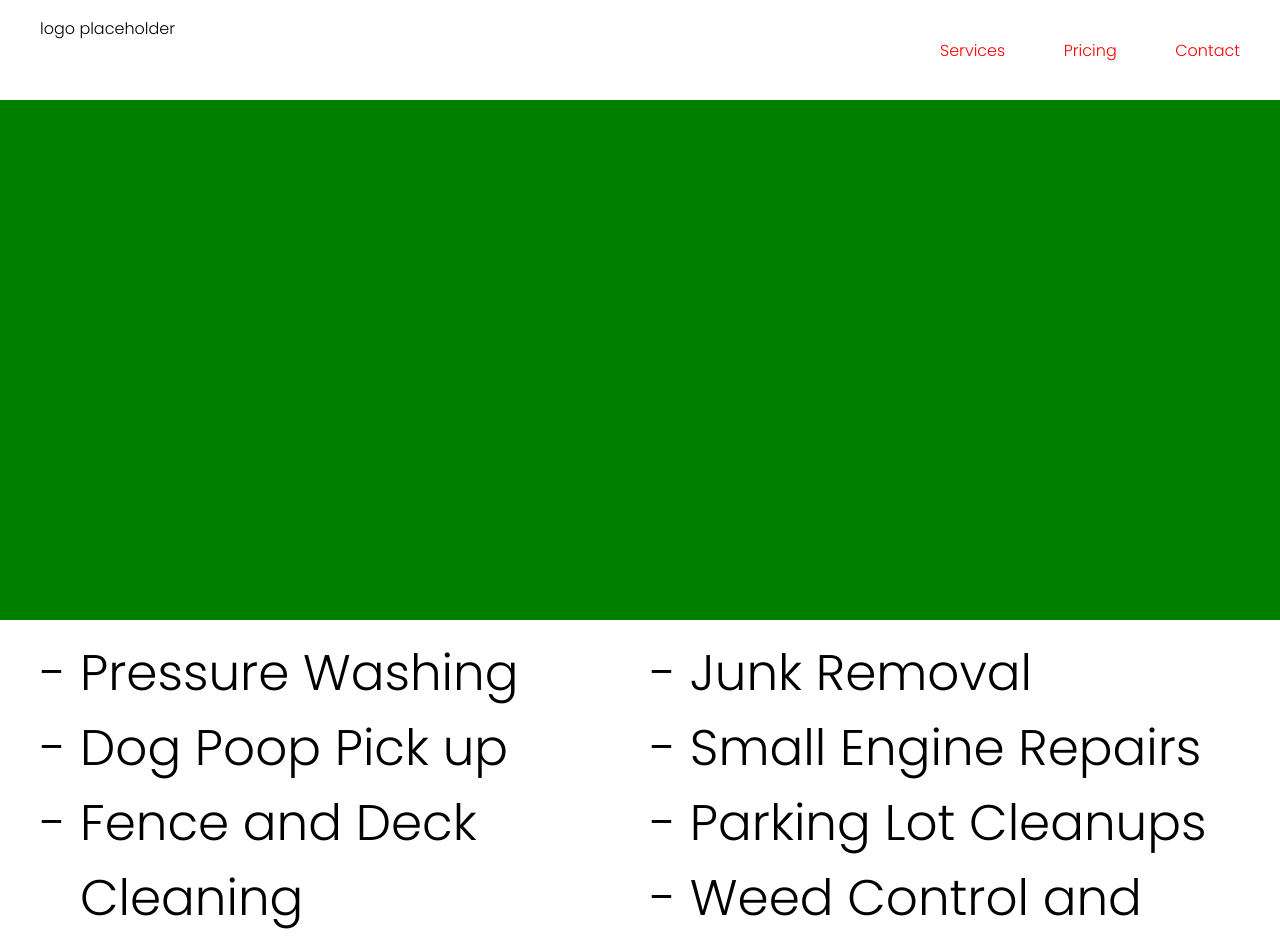
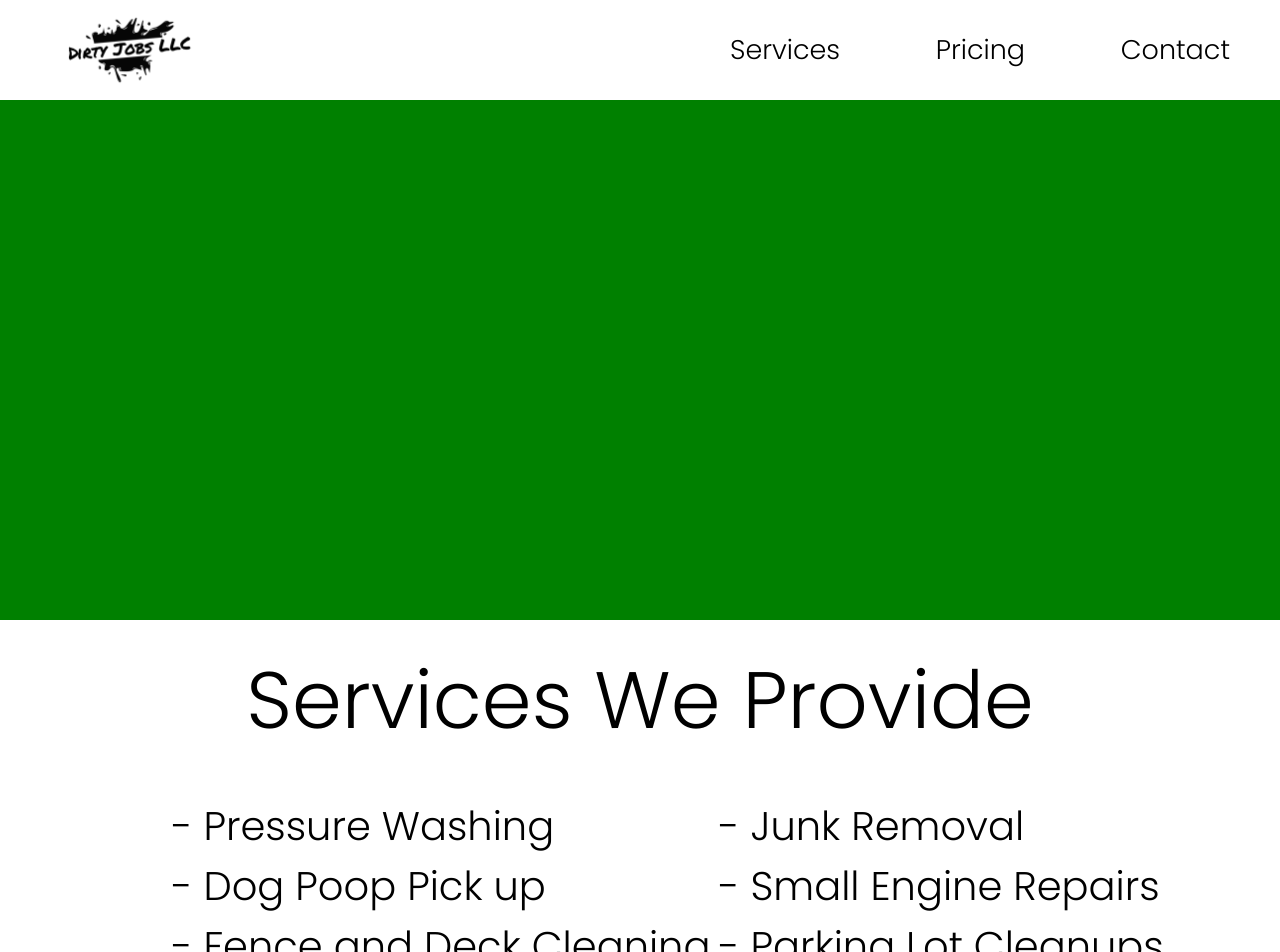
Before and after one commit to eninodel/Dirty-Jobs-LLC-website, a React (Create React App) app: page / in a window 1280 px wide. Shown: the top 952 px of the page. Built offline with nearby package versions, Linux system fonts and the light colour scheme.

Commit message:
added logo.png and updated services

```diff
--- a/src/Components/Nav.tsx
+++ b/src/Components/Nav.tsx
@@ -1,35 +1,39 @@
 import React from "react";
 import styled from "styled-components/macro";
+import Logo from "../Assets/logo.png";
 
 const NavContainer = styled.div`
   width: 100%;
   height: 100px;
 `;
 const CenterAlignmentContainer = styled.div`
-  max-width: 1200px;
+  max-width: 1700px;
   height: 100%;
   display: flex;
   justify-content: space-between;
   margin-right: auto;
   margin-left: auto;
+  padding-right: 50px;
+  padding-left: 50px;
 `;
 const MenuContainer = styled.div`
-  width: 300px;
+  width: 500px;
   height: 100%;
   display: flex;
   justify-content: space-between;
   align-items: center;
 `;
 const MenuLink = styled.a`
-  color: red;
+  color: black;
   text-decoration: none;
+  font-size: 27px;
 `;
 
 export const Nav = () => {
   return (
     <NavContainer>
       <CenterAlignmentContainer>
-        <p>logo placeholder</p>
+        <img src={Logo} width="auto" height="100px" />
         <MenuContainer>
           <MenuLink href="">Services</MenuLink>
           <MenuLink href="">Pricing</MenuLink>
--- a/src/Components/ServicesProvided.tsx
+++ b/src/Components/ServicesProvided.tsx
@@ -6,24 +6,36 @@ const ServicesContainer = styled.div`
   height: 100%;
 `;
 
+const LargerHeading = styled.div`
+  font-size: 80px;
+  margin-right: auto;
+  margin-left: auto;
+  text-align: center;
+  margin-top: 20px;
+  margin-bottom: 20px;
+  max-width: 1200px;
+`;
+
 const ServicesAlignmentContainer = styled.div`
   max-width: 1200px;
   height: 100%;
   margin-right: auto;
   margin-left: auto;
   display: flex;
+  justify-content: flex-end;
 `;
 
 const ServicesList = styled.ul`
   list-style-type: "- ";
 `;
 const ServicesListItem = styled.li`
-  font-size: 50px;
+  font-size: 40px;
 `;
 
 export const ServicesProvided = () => {
   return (
     <ServicesContainer>
+      <LargerHeading>Services We Provide</LargerHeading>
       <ServicesAlignmentContainer>
         <ServicesList>
           <ServicesListItem>Pressure Washing</ServicesListItem>
@@ -38,6 +50,10 @@ export const ServicesProvided = () => {
           <ServicesListItem>Weed Control and more!</ServicesListItem>
         </ServicesList>
       </ServicesAlignmentContainer>
+      <LargerHeading>
+        If you don&apos;t see a service here that you&apos;d like, contact us and request
+        it!
+      </LargerHeading>
     </ServicesContainer>
   );
 };
--- /dev/null
+++ b/src/Types/index.d.ts
@@ -0,0 +1 @@
+declare module "*.png";
--- a/tsconfig.json
+++ b/tsconfig.json
@@ -14,7 +14,8 @@
     "resolveJsonModule": true,
     "isolatedModules": true,
     "noEmit": true,
-    "jsx": "react-jsx"
+    "jsx": "react-jsx",
+    "typeRoots": ["node_modules/@types", "src/Types"]
   },
   "include": ["src"]
 }
```
Also changed, not shown: src/Assets/logo.png (added).
